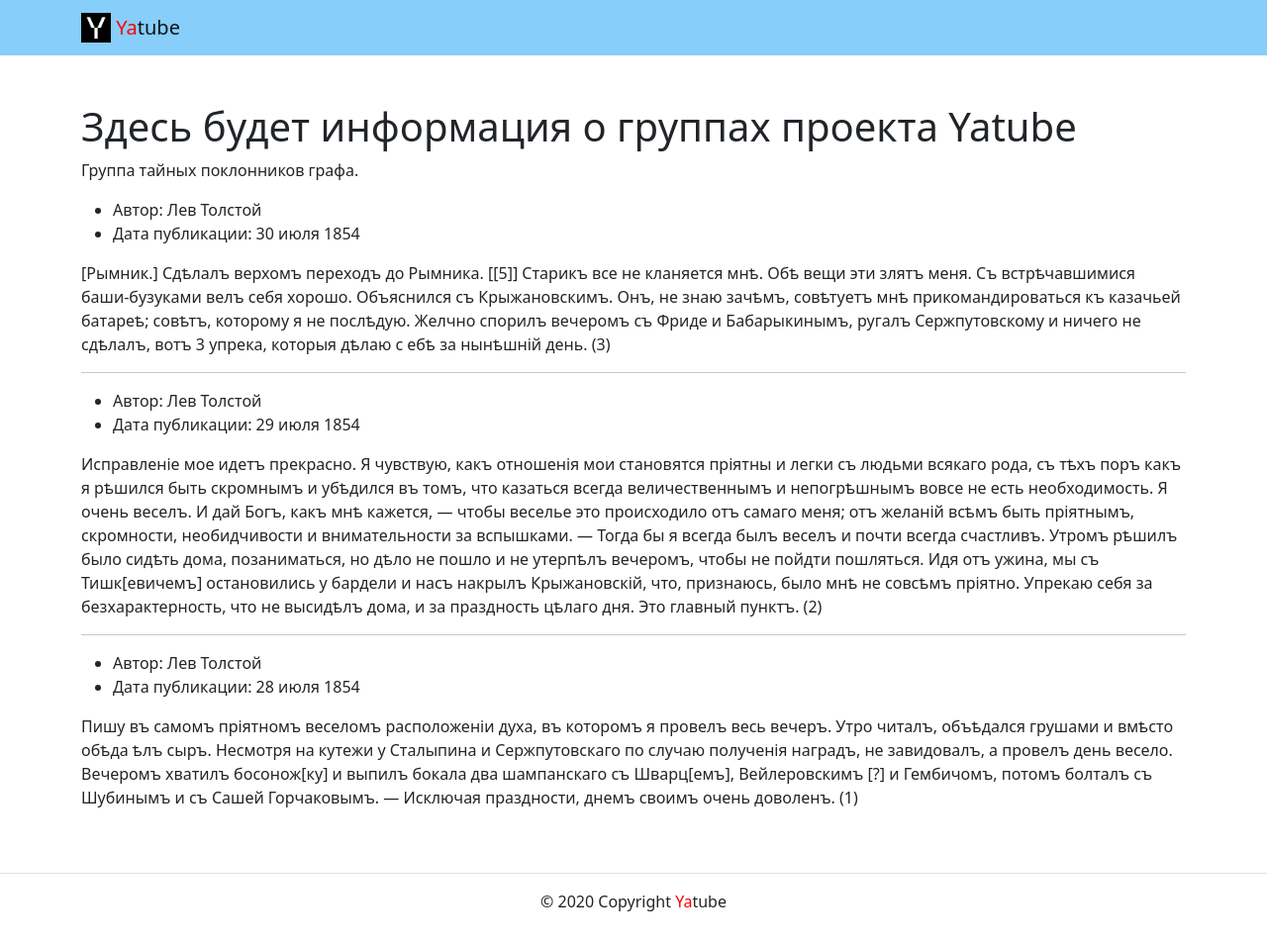
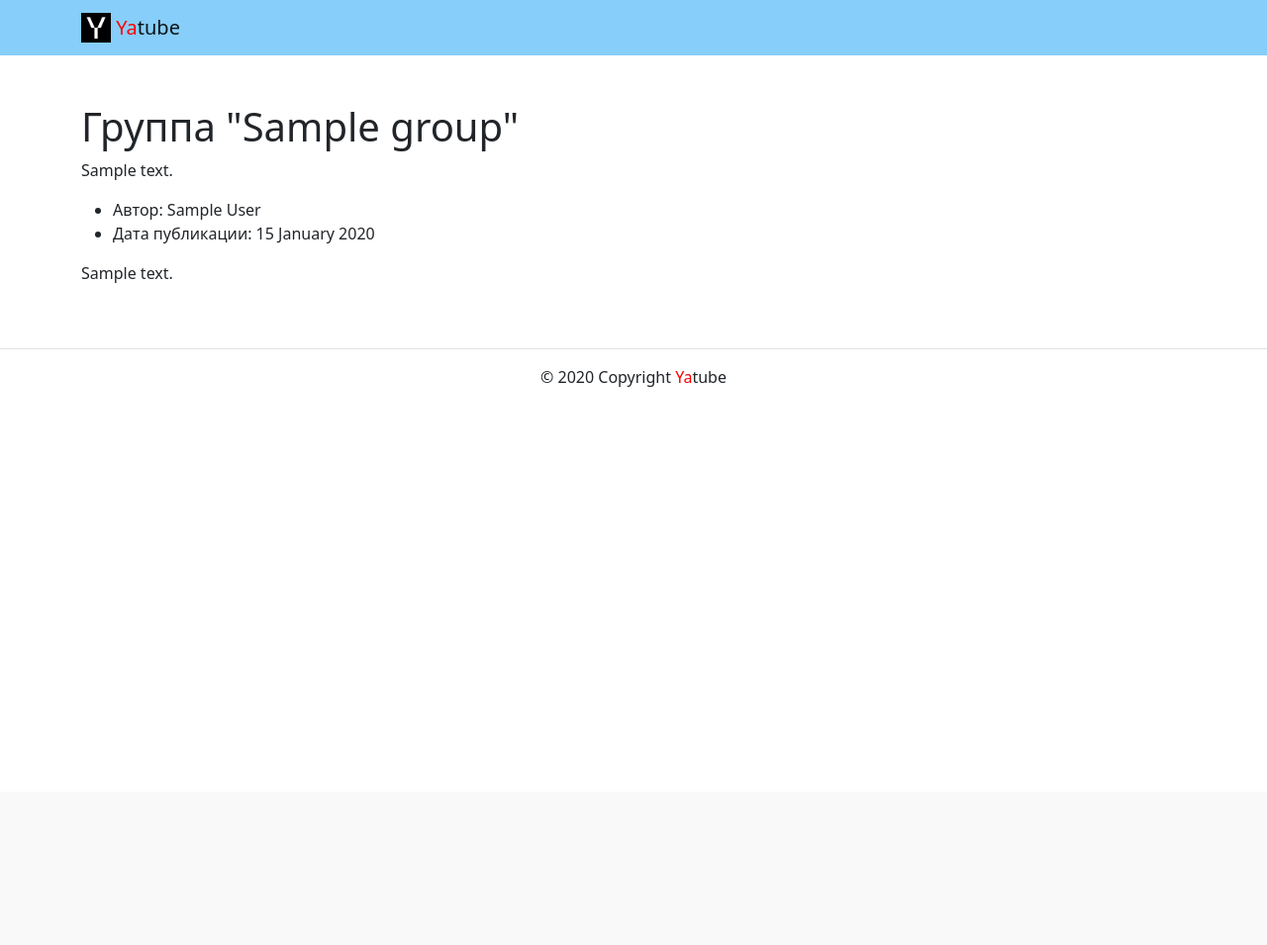
Before and after one commit to rest2011/yatube_project, a Django app: a page that uses yatube/templates/base.html in a window 1280 px wide. Shown: the whole page at 99% size. After the commit the page ends 391 px from the top, so only its background shows below. Run offline with Django 3.2, Linux system fonts and the light colour scheme; tables that the repository leaves empty hold one stand-in row (values such as "Sample post"); some libraries are stand-ins or nearby versions.

Commit message:
Доработаны шаблоны, модели, вьюсы и т.д.

```diff
--- a/yatube/posts/models.py
+++ b/yatube/posts/models.py
@@ -8,6 +8,9 @@ class Group(models.Model):
     title = models.CharField(max_length=200)
     slug = models.CharField(max_length=200)
     description = models.TextField()
+
+    def __str__(self):
+        return self.title
 
 
 class Post(models.Model):
--- a/yatube/posts/views.py
+++ b/yatube/posts/views.py
@@ -1,17 +1,13 @@
-from django.shortcuts import render
+from django.shortcuts import render, get_object_or_404
 # posts/views.py
-from django.http import HttpResponse
-# Импортируем загрузчик.
-from django.template import loader
-# Импортируем модель, чтобы обратиться к ней
-from .models import Post
+from .models import Post, Group
 
 
 # Главная страница
 def index(request):
     template = 'posts/index.html'
     # Строку, которую надо вывести на страницу, тоже сохраним в переменную
-    title = 'Это главная страница проекта Yatube'
+    title = 'Последние обновления на сайте'
     posts = Post.objects.order_by('-pub_date')[:10]
     # Словарь с данными принято называть context
     context = {
@@ -29,13 +25,14 @@ def index(request):
 def group_posts(request, slug):
     template = 'posts/group_list.html'
     # Строку, которую надо вывести на страницу, тоже сохраним в переменную
-    title = 'Здесь будет информация о группах проекта Yatube'
+    group = get_object_or_404(Group, slug=slug)
+    posts = Post.objects.filter(group=group).order_by('-pub_date')[:10]
     # Словарь с данными принято называть context
     context = {
-        # В словарь можно передать переменную
-        'title': title,
         # А можно сразу записать значение в словарь. Но обычно так не делают
         'text': 'Здесь будет информация о группах проекта Yatube',
+        'group': group,
+        'posts': posts,
     }
     # Третьим параметром передаём словарь context
     return render(request, template, context)
--- a/yatube/templates/base.html
+++ b/yatube/templates/base.html
@@ -1,29 +1,39 @@
 {% load static %}
 <!DOCTYPE html> <!-- Используется html 5 версии -->
-<html lang="ru"> <!-- Язык сайта - русский -->
+<html lang="ru">
+  <!-- Язык сайта - русский -->
   <head>
-    <meta charset="utf-8"> <!-- Кодировка сайта -->
+    <meta charset="utf-8">
+    <!-- Кодировка сайта -->
     <!-- Сайт готов работать с мобильными устройствами -->
     <meta name="viewport" content="width=device-width, initial-scale=1">
     <!-- Загружаем фав-иконки -->
     <link rel="icon" href="img/fav/fav.ico" type="image">
-    <link rel="apple-touch-icon" sizes="180x180" href="img/fav/apple-touch-icon.png">
-    <link rel="icon" type="image/png" sizes="32x32" href="img/fav/favicon-32x32.png">
-    <link rel="icon" type="image/png" sizes="16x16" href="img/fav/favicon-16x16.png">
+    <link rel="apple-touch-icon"
+          sizes="180x180"
+          href="img/fav/apple-touch-icon.png">
+    <link rel="icon"
+          type="image/png"
+          sizes="32x32"
+          href="img/fav/favicon-32x32.png">
+    <link rel="icon"
+          type="image/png"
+          sizes="16x16"
+          href="img/fav/favicon-16x16.png">
     <meta name="msapplication-TileColor" content="#000">
     <meta name="theme-color" content="#ffffff">
     <!-- Подключен файл со стандартными стилями бустрап -->
     <link rel="stylesheet" href="{% static 'css/bootstrap.min.css' %}">
-    <title>{{ title }}</title>
+    <title>
+      {% block title %}Контент не подвезли :({% endblock %}
+    </title>
   </head>
   <body>
     <header>
       {% include 'includes/header.html' %}
     </header>
     <main>
-      {% block content %}
-        Контент не подвезли :(
-      {% endblock %}
+      {% block content %}Контент не подвезли :({% endblock %}
     </main>
     <!-- Использованы классы бустрапа: -->
     <!-- border-top: создаёт тонкую линию сверху блока -->
--- a/yatube/templates/includes/footer.html
+++ b/yatube/templates/includes/footer.html
@@ -1,2 +1,4 @@
-    <!-- тег span используется для добавления нужных стилей отдельным участкам текста -->
-    <p>© 2020 Copyright <span style="color:red">Ya</span>tube</p>
+<!-- тег span используется для добавления нужных стилей отдельным участкам текста -->
+<p>
+    © 2020 Copyright <span style="color:red">Ya</span>tube
+</p>
--- a/yatube/templates/includes/header.html
+++ b/yatube/templates/includes/header.html
@@ -4,7 +4,11 @@
 <nav class="navbar navbar-light" style="background-color: lightskyblue">
   <div class="container">
     <a class="navbar-brand" href="{% url 'posts:index' %}">
-          <img src="{% static 'img/logo.png' %}" width="30" height="30" class="d-inline-block align-top" alt="">
+      <img src="{% static 'img/logo.png' %}"
+           width="30"
+           height="30"
+           class="d-inline-block align-top"
+           alt="">
       <!-- тег span используется для добавления нужных стилей отдельным участкам текста -->
       <span style="color:red">Ya</span>tube
     </a>
--- a/yatube/templates/posts/group_list.html
+++ b/yatube/templates/posts/group_list.html
@@ -1,70 +1,20 @@
 {% extends 'base.html' %}
+{% block title %}Записи сообщества "{{ group.title }}"{% endblock %}
 {% block content %}
-   <!-- класс py-5 создает отступы сверху и снизу блока -->
-   <div class="container py-5">
-    <h1>{{ text }}</h1>
-    <p>
-      Группа тайных поклонников графа.
-    </p>
+  <!-- класс py-5 создает отступы сверху и снизу блока -->
+  <div class="container py-5">
+    <h1>Группа "{{ group.title }}"</h1>
+    <p>{{ group.description }}</p>
     <article>
-      <ul>
-        <li>
-          Автор: Лев Толстой
-        </li>
-        <li>
-          Дата публикации: 30 июля 1854
-        </li>
-      </ul>
-      <p>
-        [Рымник.] Сдѣлалъ верхомъ переходъ до Рымника. [[5]] Старикъ все не кланяется мнѣ.
-        Обѣ вещи эти злятъ меня. Съ встрѣчавшимися баши-бузуками велъ себя хорошо.
-        Объяснился съ Крыжановскимъ. Онъ, не знаю зачѣмъ, совѣтуетъ мнѣ прикомандироваться
-        къ казачьей батареѣ; совѣтъ, которому я не послѣдую. Желчно спорилъ вечеромъ съ Фриде
-        и Бабарыкинымъ, ругалъ Сержпутовскому и ничего не сдѣлалъ, вотъ 3 упрека, которыя дѣлаю с
-        ебѣ за нынѣшній день. (3)
-      </p>
-    </article>
-    <hr>
-    <article>
-      <ul>
-        <li>
-          Автор: Лев Толстой
-        </li>
-        <li>
-          Дата публикации: 29 июля 1854
-        </li>
-      </ul>
-      <p>
-        Исправленіе мое идетъ прекрасно. Я чувствую, какъ отношенія мои становятся пріятны и легки
-        съ людьми всякаго рода, съ тѣхъ поръ какъ я рѣшился быть скромнымъ и убѣдился въ томъ,
-        что казаться всегда величественнымъ и непогрѣшнымъ вовсе не есть необходимость. Я очень
-        веселъ. И дай Богъ, какъ мнѣ кажется, — чтобы веселье это происходило отъ самаго меня;
-        отъ желаній всѣмъ быть пріятнымъ, скромности, необидчивости и внимательности за вспышками.
-        — Тогда бы я всегда былъ веселъ и почти всегда счастливъ.
-        Утромъ рѣшилъ было сидѣть дома, позаниматься, но дѣло не пошло и не утерпѣлъ вечеромъ,
-        чтобы не пойдти пошляться. Идя отъ ужина, мы съ Тишк[евичемъ] остановились у бардели и насъ
-        накрылъ Крыжановскій, что, признаюсь, было мнѣ не совсѣмъ пріятно. Упрекаю себя за
-        безхарактерность, что не высидѣлъ дома, и зa праздность цѣлаго дня. Это главный пунктъ. (2)
-      </p>
-    </article>
-    <hr>
-    <article>
-      <ul>
-        <li>
-          Автор: Лев Толстой
-        </li>
-        <li>
-          Дата публикации: 28 июля 1854
-        </li>
-      </ul>
-      <p>
-        Пишу въ самомъ пріятномъ веселомъ расположеніи духа, въ которомъ я провелъ весь вечеръ.
-        Утро читалъ, объѣдался грушами и вмѣсто обѣда ѣлъ сыръ. Несмотря на кутежи у Сталыпина и
-        Сержпутовскаго по случаю полученія наградъ, не завидовалъ, а провелъ день весело. Вечеромъ
-        хватилъ босонож[ку] и выпилъ бокала два шампанскаго съ Шварц[емъ], Вейлеровскимъ [?] и
-        Гембичомъ, потомъ болталъ съ Шубинымъ и съ Сашей Горчаковымъ. — Исключая праздности,
-        днемъ своимъ очень доволенъ. (1)
-      </p>
+      {% for post in posts %}
+        <ul>
+          <li>Автор: {{ post.author.get_full_name }}</li>
+          <li>Дата публикации: {{ post.pub_date|date:"d E Y" }}</li>
+        </ul>
+        <p>{{ post.text }}</p>
+        {% if post.group %}{% endif %}
+        {% if not forloop.last %}<hr>{% endif %}
+      {% endfor %}
     </article>
     <!-- под последним постом нет линии -->
   </div>
```
Also changed, not shown: yatube/templates/posts/index.html (+11 -12 lines). Lines whose indentation alone changed are shown as unchanged.
